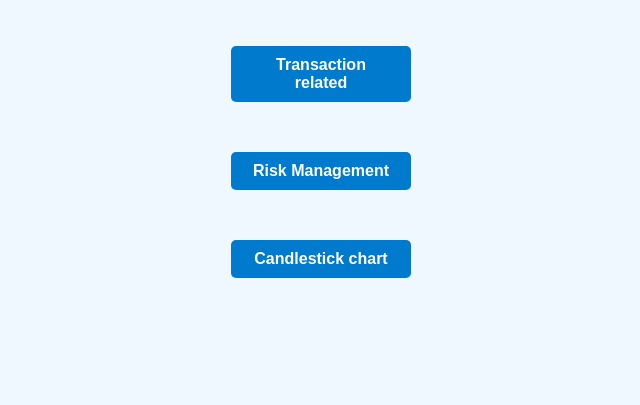
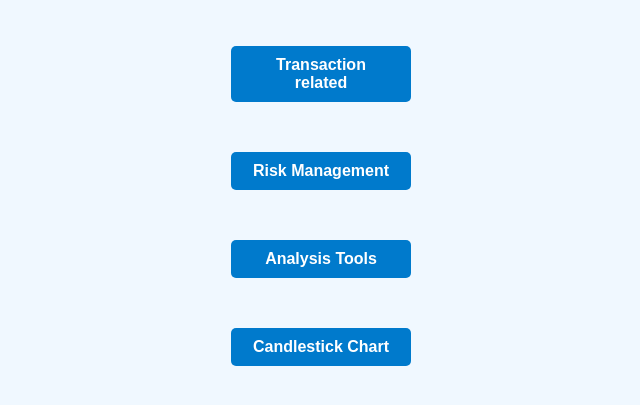
Before and after one commit to ArthurArthurArthur0817/Stock, a Flask app: page /teach in a window 1280 px wide. Shown: the part 326-731 px from the top of the page, without its empty margins (319-959 px from the left). Run offline with Flask 3, Linux system fonts and the light colour scheme; the visitor is signed in with stand-in values (Sample User, id 1).

Commit message:
add @app.route of new page

```diff
--- a/app.py
+++ b/app.py
@@ -215,6 +215,18 @@ def risk():
         return redirect(url_for('login'))
     return render_template('risk.html')
 
+@app.route('/analysis_tools')
+def analysis_tools():
+    if 'user_id' not in session:
+        return redirect(url_for('login'))
+    return render_template('analysis_tools.html')
+
+@app.route('/K_chart')
+def K_chart():
+    if 'user_id' not in session:
+        return redirect(url_for('login'))
+    return render_template('K_chart.html')
+
 
 if __name__ == '__main__':
     app.run(debug=True)
--- a/templates/teach.html
+++ b/templates/teach.html
@@ -14,6 +14,7 @@
     <a href="{{ url_for('market') }}" class="btn">Market Categeory</a>
     <a href="{{ url_for('trans_related') }}" class="btn">Transaction related</a>
     <a href="{{ url_for('risk') }}" class="btn">Risk Management</a>
-    <a href="K_chart.html" class="btn">Candlestick chart</a>
+    <a href="analysis_tools.html" class="btn">Analysis Tools</a>
+    <a href="K_chart.html" class="btn">Candlestick Chart</a>
 </body>
 </html>
```
